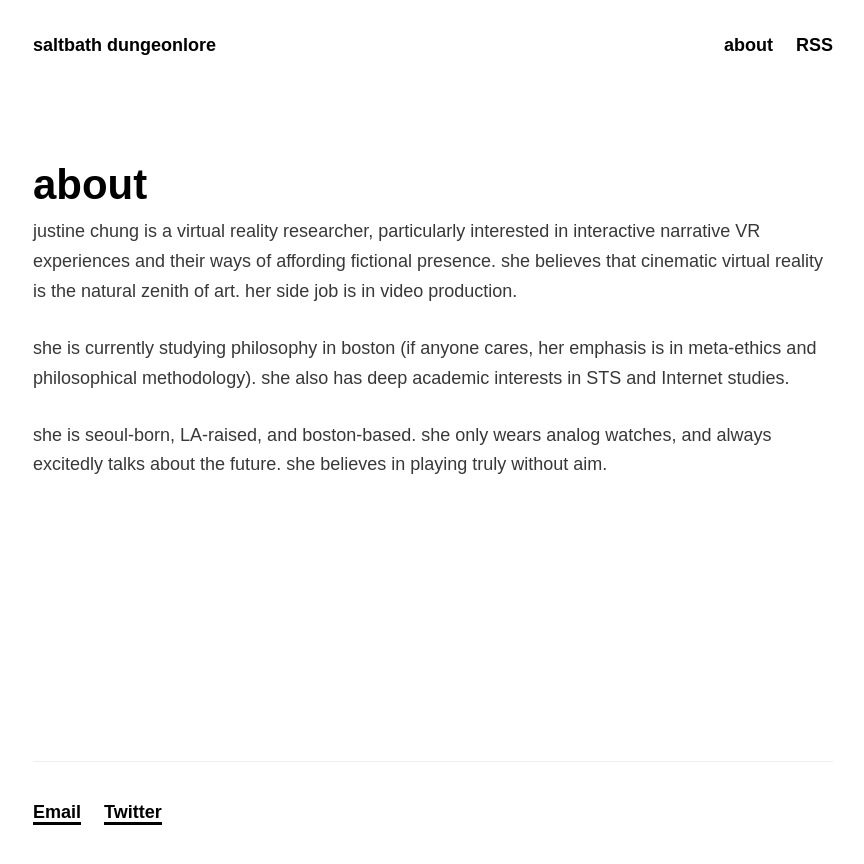
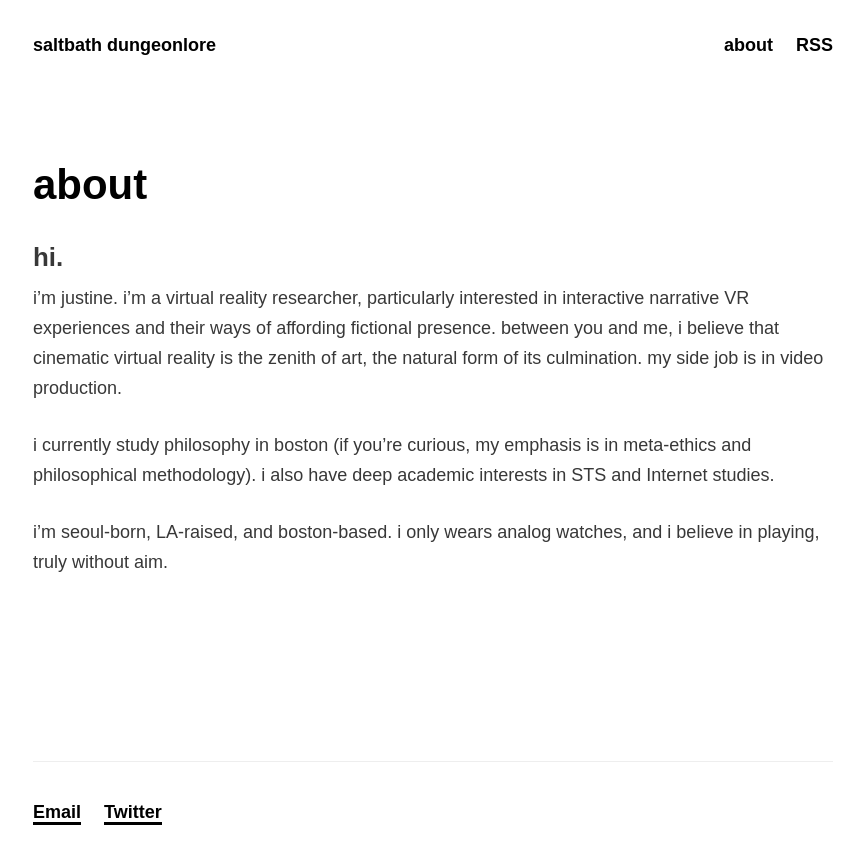
Before and after one commit to saltbath/saltbath.github.io, a Jekyll site: the page built from pages_about.md, in a window 1280 px wide. Shown: the top 864 px of the page, without its empty margins (207-1071 px from the left). Built offline with Jekyll 4.4.1, drawn with Linux system fonts in a browser that asks for light colours; some web fonts are replaced.

Commit message:
init content

```diff
--- a/_includes/head.html
+++ b/_includes/head.html
@@ -8,6 +8,7 @@
 
   <link href='https://fonts.googleapis.com/css?family=Open+Sans:600,700|Droid+Serif:400,700' rel='stylesheet' type='text/css'>
 
+
   <link rel="stylesheet" href="{{ "/css/main.css" | prepend: site.baseurl }}">
   <link rel="canonical" href="{{ page.url | replace:'index.html','' | prepend: site.baseurl | prepend: site.url }}">
   <link rel="alternate" type="application/rss+xml" title="{{ site.title }}" href="{{ "/feed.xml" | prepend: site.baseurl | prepend: site.url }}">
--- a/_sass/_header.scss
+++ b/_sass/_header.scss
@@ -6,7 +6,11 @@
 .site-title {
   padding: 1px 0;
   color: $title-color;
+
+
 }
+
+
 
 /* Nav */
 
--- a/pages_about.md
+++ b/pages_about.md
@@ -4,14 +4,15 @@ title: about
 url: /about/
 
 ---
+## hi.
 
-justine chung is a virtual reality researcher, particularly interested in
-interactive narrative VR experiences and their ways of affording fictional presence. she believes that
-cinematic virtual reality is the natural zenith of art. her side job is in video production.
+i'm justine. i'm a virtual reality researcher, particularly interested in
+interactive narrative VR experiences and their ways of affording fictional presence. between you
+and me, i believe that cinematic virtual reality is the zenith of art, the natural form of its culmination. my side job is in video production.
 
-she is currently studying philosophy in boston (if anyone cares, her emphasis is in meta-ethics and
-philosophical methodology). she also has deep academic interests in
+i currently study philosophy in boston (if you're curious, my emphasis is in meta-ethics and
+philosophical methodology). i also have deep academic interests in
 STS and Internet studies.
 
-she is seoul-born, LA-raised, and boston-based. she only wears analog watches, and always excitedly
-talks about the future. she believes in playing truly without aim.
+i'm seoul-born, LA-raised, and boston-based. i only wears analog watches, and
+i believe in playing, truly without aim.
```
Also changed, not shown: _posts/2018-10-10-sure-life.markdown (+5 -6 lines), _posts/2018-10-20-tufts-coverage.markdown (added, +21 -0 lines), _posts/2018-10-20-welcome-to-jekyll.markdown (deleted, +0 -25 lines), 3 other files.
